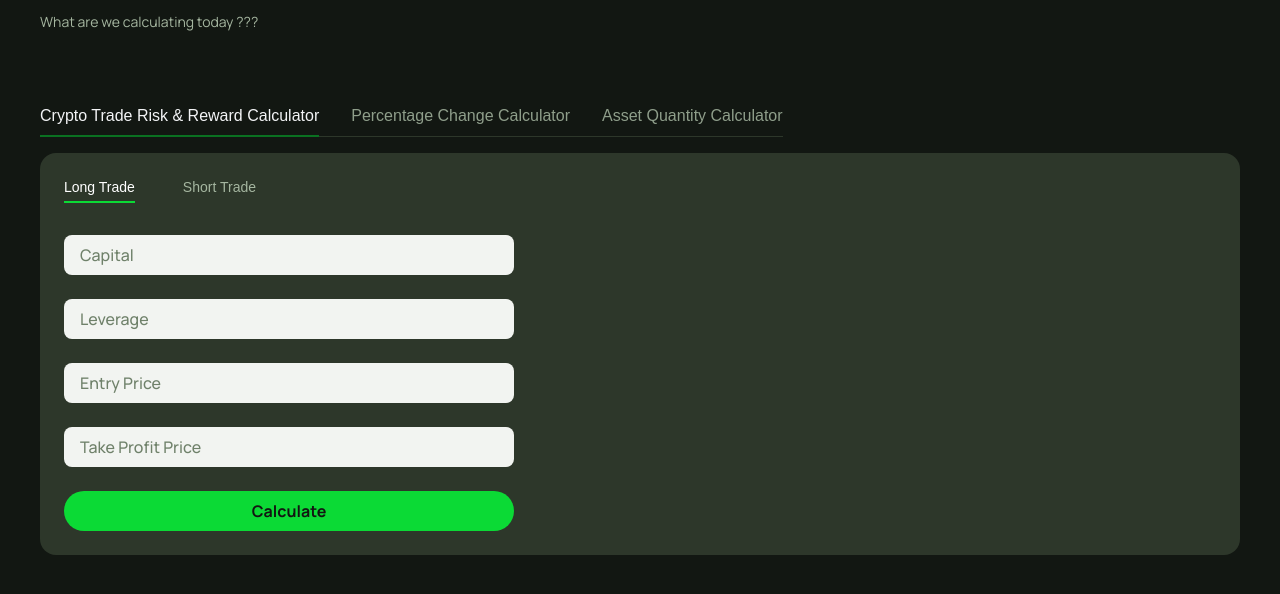
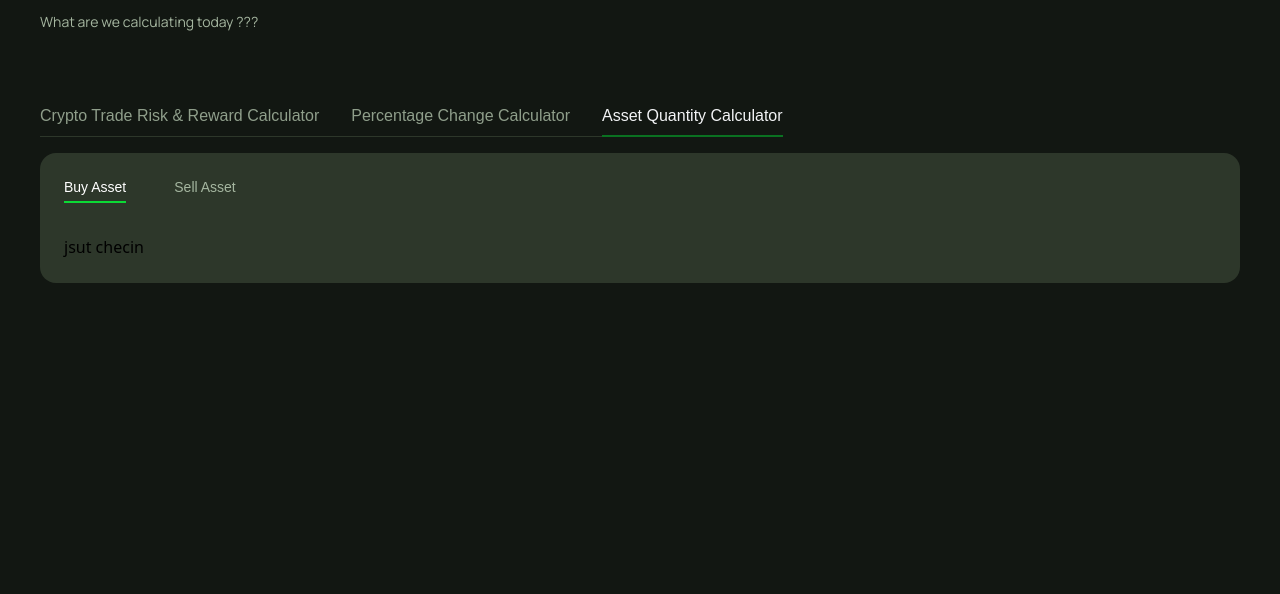
Before and after one commit to mindfullMellow/My-Crypto-Portfolio, a website built with Vite: page calculator.html in a window 1280 px wide. Shown: the part 152-746 px from the top of the page. Built offline with nearby package versions, Linux system fonts and the light colour scheme.

Commit message:
PROGRESS: building the calulator: started building the asset quantity calculator

```diff
--- a/calculator.html
+++ b/calculator.html
@@ -215,7 +215,7 @@
             <li class="pb-2 text-white transition-all duration-300 cursor-pointer opacity-85 tab-btn"
               data-tab="tab-percentage-change" id="tab-percentage-change-btn">Percentage Change Calculator</li>
             <li class="pb-2 text-white transition-all duration-300 cursor-pointer opacity-85 tab-btn"
-              data-tab="tab-profit-loss" id="tab-profit-loss-btn">Asset Quantity Calculator</li>
+              data-tab="tab-asset-quantity" id="tab-profit-loss-btn">Asset Quantity Calculator</li>
           </ul>
           <span class="sliding-border"></span>
         </div>
@@ -372,8 +372,9 @@
 
       </div>
 
-      <!-- percentage drop calculation -->
-      <div id="tab-percentage-change" class="p-6 mt-4 opacity-100 tab-content bg-border-color rounded-2xl">
+      <!-- percentage drop calculator -->
+      <div id="tab-percentage-change"
+        class="p-6 mt-4 transition-all duration-200 ease-in opacity-100 tab-content bg-border-color rounded-2xl">
         <div class="flex flex-col gap-8">
           <!-- BY PRICE and BY MARKET CAP button-->
           <ul class="flex items-center justify-start space-x-12 text-sm font-medium font-Noto">
@@ -491,9 +492,37 @@
         </div>
       </div>
 
-      <div id="tab-profit-loss" class="hidden tab-content">
-        <p>Take Profit calculator content here</p>
+      <!-- Assets quantity calculator -->
+      <div id="tab-asset-quantity"
+        class="p-6 mt-4 transition-all duration-200 ease-in opacity-100 tab-content bg-border-color rounded-2xl">
+
+        <div class="flex flex-col gap-8">
+          <!-- BUY or Sell calculator button -->
+          <ul class="flex items-center justify-start space-x-12 text-sm font-medium font-Noto">
+            <li
+              class="pb-1 transition-all duration-200 ease-in border-b-2 border-opacity-0 cursor-pointer text-text-color-1 border-change-green asset-btn"
+              data-tab="buy-asset" onclick="switchAssetQuantityCalculator('buy-asset')">Buy Asset</li>
+            <li
+              class="pb-1 transition-all duration-200 ease-in border-b-2 border-opacity-0 cursor-pointer text-text-color-1 border-change-red asset-btn"
+              data-tab="sell-asset" onclick="switchAssetQuantityCalculator('sell-asset')">Sell Asset</li>
+          </ul>
+
+          <!-- BUY ASSET tab -->
+          <div class="flex-col flex-wrap items-start hidden w-full gap-16 lg:flex-row asset-content" id="buy-asset">
+            jsut checin
+          </div>
+
+          <!-- SELL ASSET tab -->
+          <div class="flex-col flex-wrap items-start hidden w-full gap-16 lg:flex-row asset-content" id="sell-asset">
+            it works
+          </div>
+
+
+        </div>
+
       </div>
+
+
     </div>
 
 
--- a/src/calc.js
+++ b/src/calc.js
@@ -124,7 +124,7 @@ document.querySelectorAll(".tab-btn").forEach((btn) => {
 
 // Set default active tab on page load
 document.addEventListener("DOMContentLoaded", () =>
-  switchTab("tab-risk-reward")
+  switchTab("tab-asset-quantity")
 );
 
 //////////////////////////////////////////////////////
@@ -160,7 +160,6 @@ window.addEventListener("DOMContentLoaded", () => {
 // logic for crypto-risk-reward calculator (LONG-TRADE)
 const calcLong = document.getElementById("long-btn-calc");
 const calcShort = document.getElementById("short-btn-calc");
-
 // Modified: Use tab-specific glassmorphism containers
 const glassmorphismLong = document.querySelector(".long-glassmorphism");
 const glassmorphismShort = document.querySelector(".short-glassmorphism");
@@ -706,9 +705,10 @@ window.switchPercentageCalculator = function (PcId) {
 };
 
 // initialize the default tab on page load
-window.onload = () => {
-  window.switchPercentageCalculator("by-price");
-};
+// initialize the default tab on page load
+window.addEventListener("DOMContentLoaded", () => {
+  window.switchAssetQuantityCalculator("by-price");
+});
 
 //////////////////////////////////////////
 /////logic for the BY PRICE calcultion
@@ -838,3 +838,33 @@ formatInputsToDollar(
   "by-market-cap-entry",
   "by-market-cap-exit"
 );
+
+////////////////////////////////////////////////////////////////////////////
+// ASSETS QUANTITY CALCULATOR LOGIC
+////////////////////////////////////////////////////////////////////////////
+// Selective calculator tab switching function (asset quantity calculator (ac))
+window.switchAssetQuantityCalculator = function (assetID) {
+  //hide all ac content divs
+  document.querySelectorAll(".asset-content").forEach((ac) => {
+    ac.classList.add("hidden");
+  });
+
+  //Remove active styles from all Ac-btn buttons
+  document.querySelectorAll(".asset-btn").forEach((acbtn) => {
+    acbtn.classList.replace("text-white", "text-text-color-1");
+    acbtn.classList.replace("border-opacity-100", "border-opacity-0");
+  });
+
+  //show the selected tab
+  document.getElementById(assetID).classList.replace("hidden", "flex");
+
+  //Activate the selected button
+  const targetAc = document.querySelector(`[data-tab="${assetID}"]`);
+  targetAc.classList.replace("text-text-color-1", "text-white");
+  targetAc.classList.replace("border-opacity-0", "border-opacity-100");
+};
+
+// initialize the default tab on page load
+window.addEventListener("DOMContentLoaded", () => {
+  window.switchAssetQuantityCalculator("buy-asset");
+});
```
